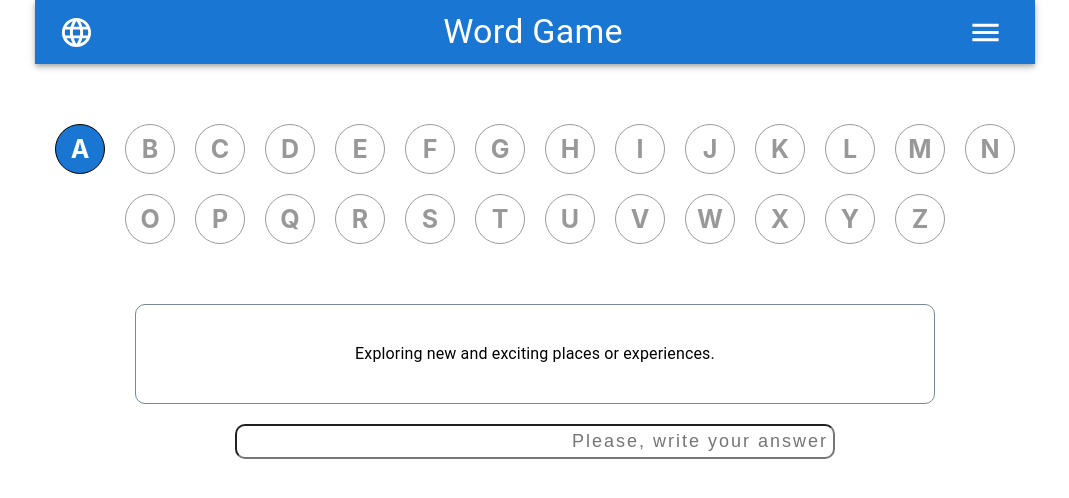
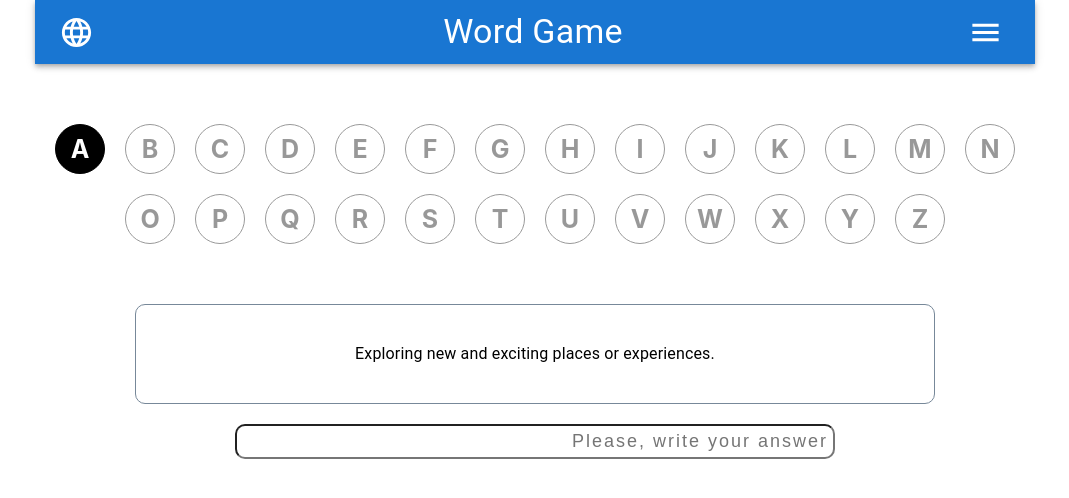
Before and after one commit to FiratSomek/Word-game, a React (Create React App) app: page /gameboard in a window 1280 px wide. Shown: the top 498 px of the page, without its empty margins (105-1174 px from the left). Built offline with nearby package versions, Linux system fonts and the light colour scheme.

Commit message:
Update styles.css

```diff
--- a/src/components/GameBoard/styles.css
+++ b/src/components/GameBoard/styles.css
@@ -34,7 +34,8 @@
   margin-top: 50px;
 }
 .selected-letter {
-  background-color: #1976d2;
+  /* background-color: #1976d2; */
+  background-color: black;
   color: #fff;
 }
 .transparent {
```
